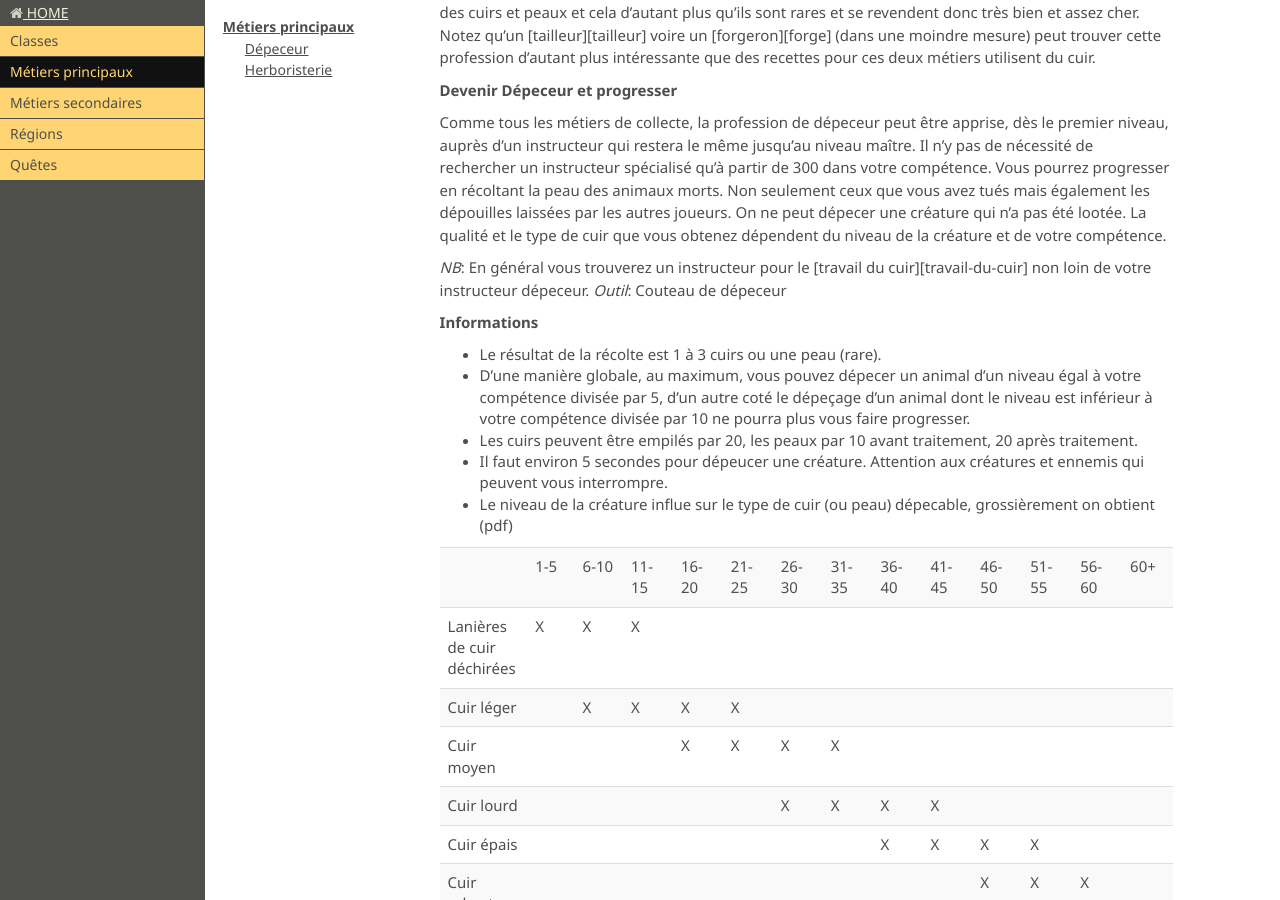
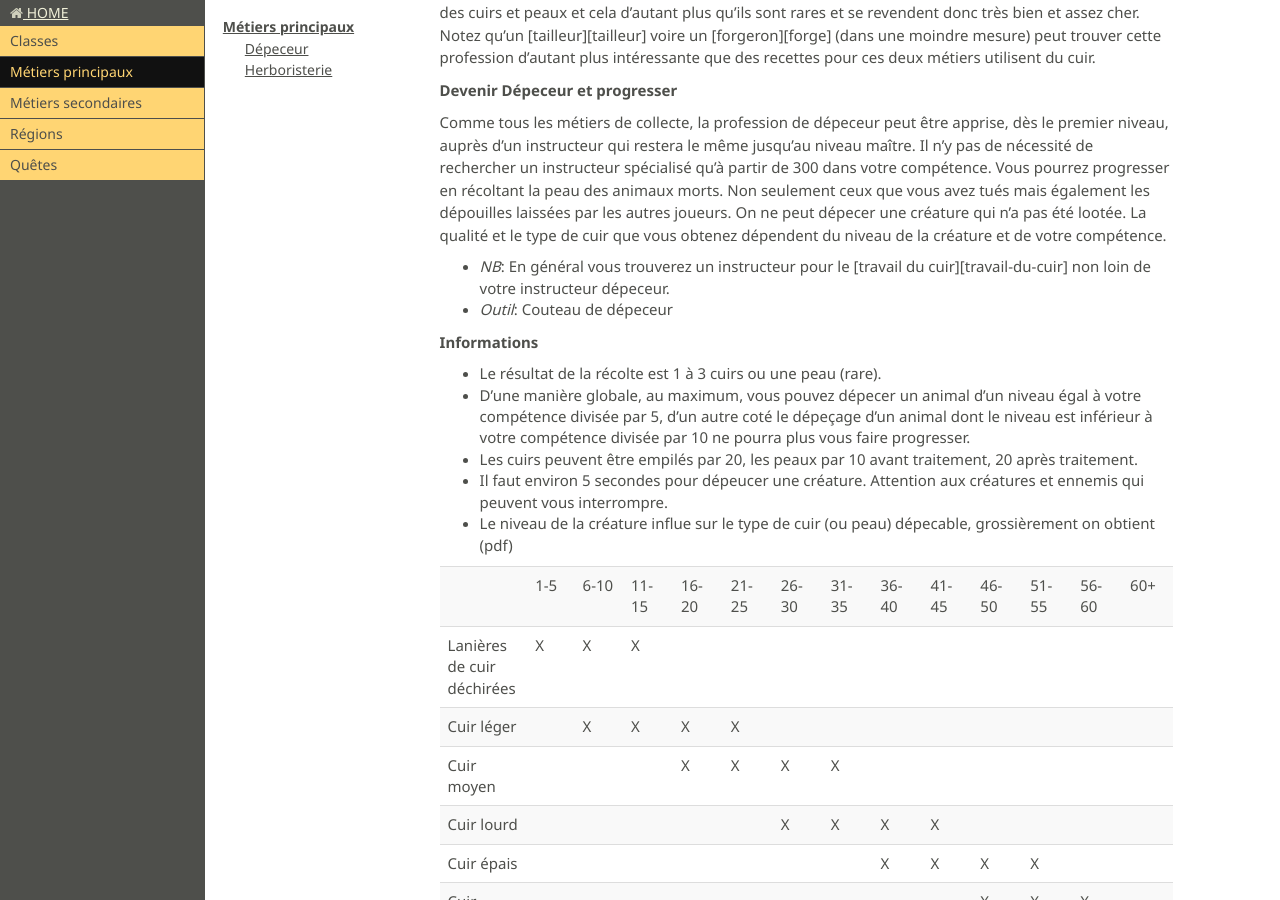
Before and after one commit to toxinu/vanilla-doc, a Jekyll site: the page built from docs/metiers-principaux/index.md, in a window 1280 px wide and 900 px high, scrolled down 337 px. Built offline with Jekyll 4.4.1, drawn with Linux system fonts in a browser that asks for light colours; nearby versions of some CDN libraries; Markdown is read by kramdown in place of the engine named in the settings.

```diff
--- a/docs/metiers-principaux/index.md
+++ b/docs/metiers-principaux/index.md
@@ -22,8 +22,8 @@ Comme tous les métiers de collecte, la profession de dépeceur peut être appri
 Vous pourrez progresser en récoltant la peau des animaux morts. Non seulement ceux que vous avez tués mais également les dépouilles laissées par les autres joueurs. On ne peut dépecer une créature qui n'a pas été lootée.
 La qualité et le type de cuir que vous obtenez dépendent du niveau de la créature et de votre compétence.
 
-*NB*: En général vous trouverez un instructeur pour le [travail du cuir][travail-du-cuir] non loin de votre instructeur dépeceur.
-*Outil*: Couteau de dépeceur
+* *NB*: En général vous trouverez un instructeur pour le [travail du cuir][travail-du-cuir] non loin de votre instructeur dépeceur.
+* *Outil*: Couteau de dépeceur
 
 **Informations**
 
```
